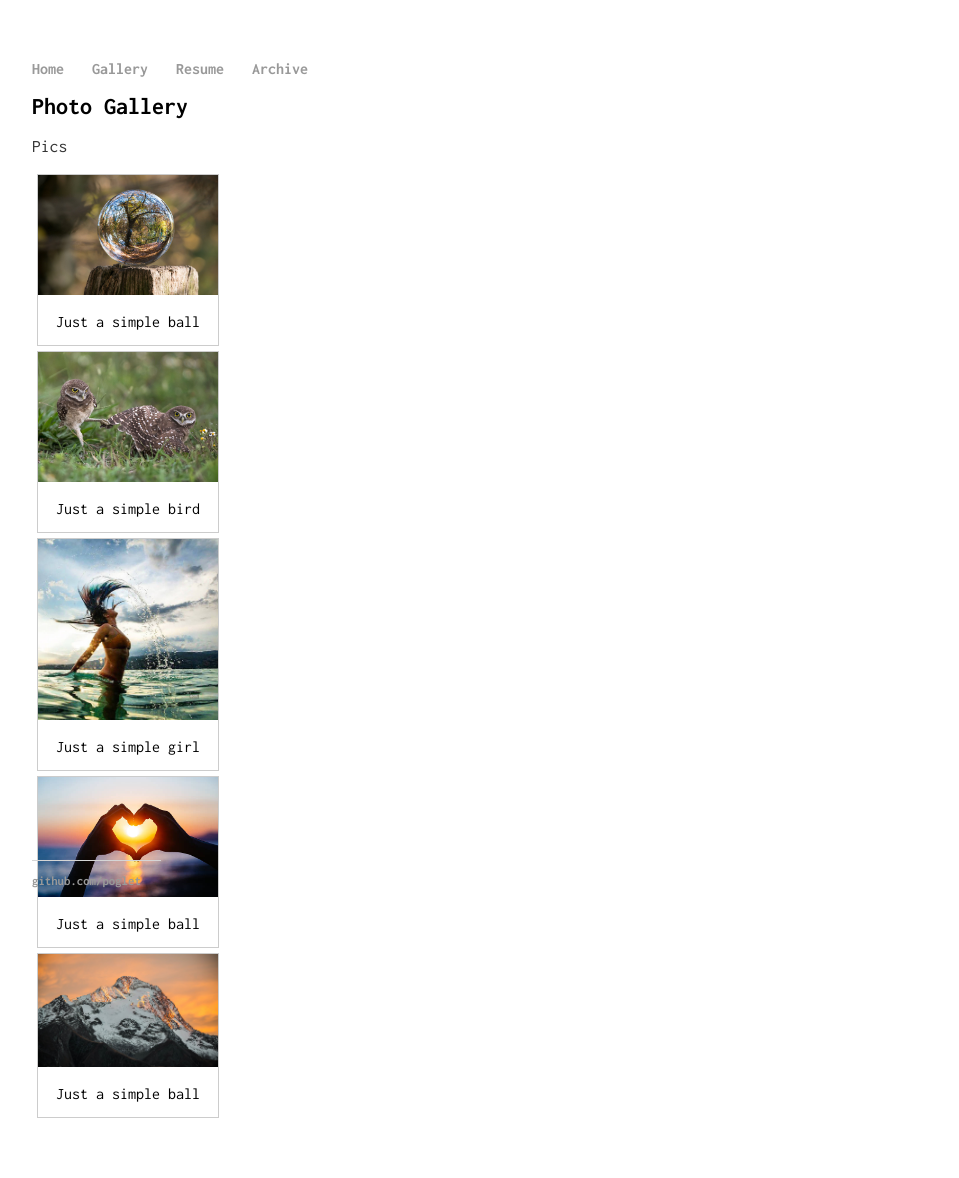
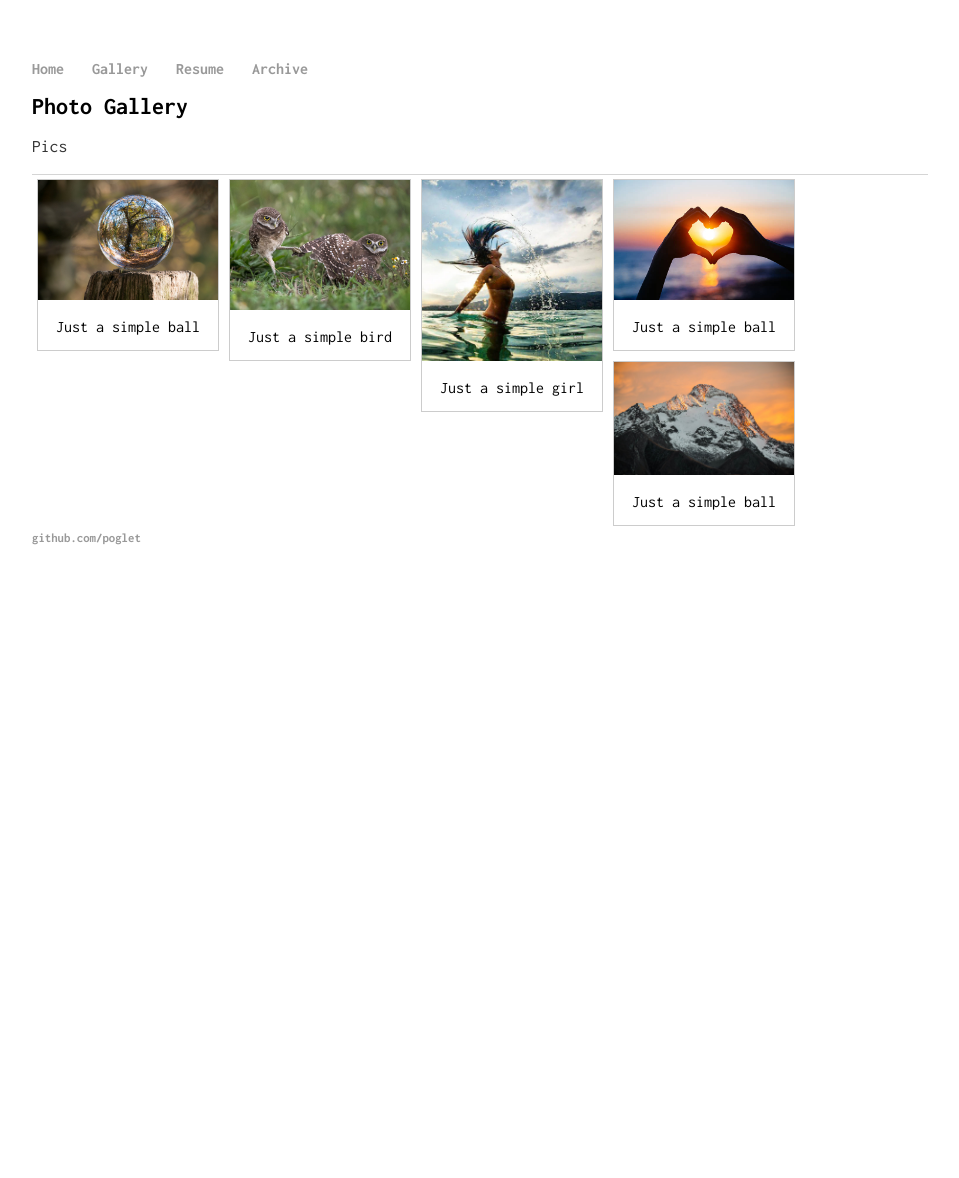
Before and after one commit to poglet/poglet.github.io, a Jekyll site: the page built from gallery/index.html, in a window 1280 px wide. Shown: the whole page, without its empty margins (160-1119 px from the left). Built offline with Jekyll 4.4.1, drawn with Linux system fonts in a browser that asks for light colours; after the commit the page ends 900 px from its top, so only the background shows below that.

Commit message:
Update main.css

```diff
--- a/css/main.css
+++ b/css/main.css
@@ -35,8 +35,6 @@
 footer {
     border-top: 1px solid #d5d5d5;
     font-size: .8em;
-    position: absolute;
-    bottom: 0;
 }
 
 ul.posts {
@@ -51,7 +49,7 @@
 div.gallery {
   margin: 5px;
   border: 1px solid #ccc;
-  /* float: left; */
+  float: left;
   width: 180px;
 }
 
```
